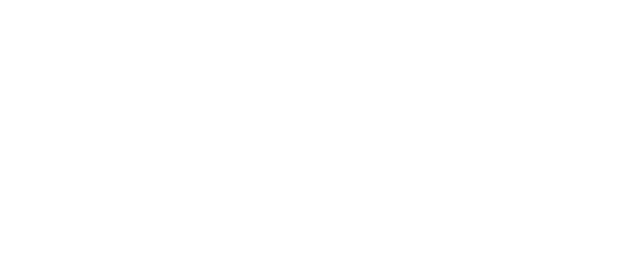
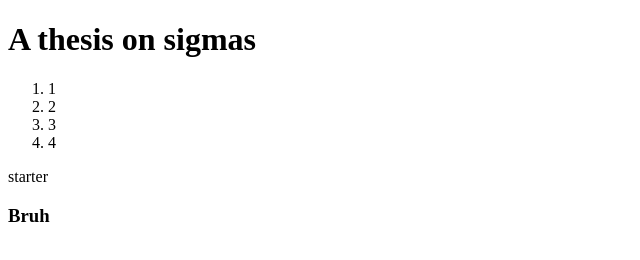
Before and after one commit to Trentonkrogh/Trentonkrogh.github.io, a plain HTML site: page pages/index.html in a window 1280 px wide. Shown: the whole page, without its empty margins (0-640 px from the left). Drawn offline with Linux system fonts and the light colour scheme.

Commit message:
basically just added an html5 boiler plate

```diff
--- a/pages/index.html
+++ b/pages/index.html
@@ -3,4 +3,20 @@
     <head>
         <title>What the sigma</title>
     </head>
+    <body>
+        <div>
+        <h1>
+            A thesis on sigmas
+        </h1>
+        <ol>
+            <li>1</li>
+            <li>2</li>
+            <li>3</li>
+            <li>4</li>
+        </ol>
+    </div>
+    <p>starter</p>
+    <div></div>
+    <h3>Bruh</h3>
+    </body>
 </html>
```
